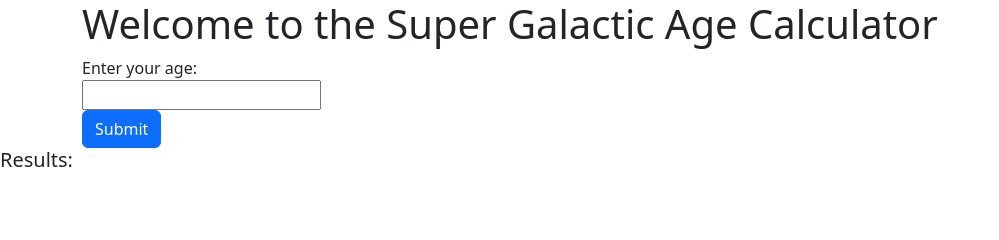
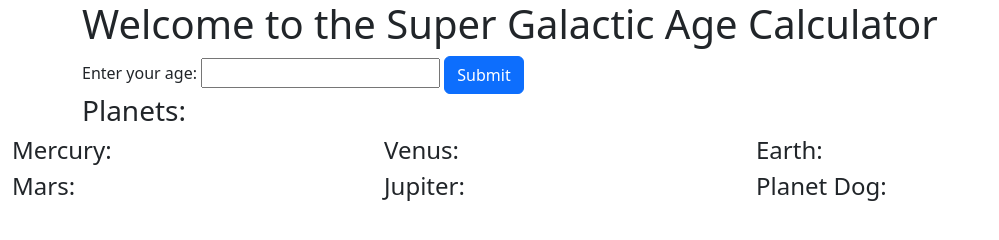
Before and after one commit to jfpalchak/galactic-age-calculator, a website built with webpack: page src/index.html in a window 1280 px wide. Shown: the whole page, without its empty margins (0-999 px from the left). Built offline with nearby package versions, Linux system fonts and the light colour scheme.

Commit message:
Add div containers to display submission results.

```diff
--- a/src/index.html
+++ b/src/index.html
@@ -14,15 +14,47 @@
   <div id="form-div" class="form container">
     <form id="user-age-input">
       <label for="age">Enter your age:</label>
-      <br />
       <input type="number" name="user-age" id="user-age">
-      <br />
       <button class="btn btn-primary" type="submit">Submit</button>
     </form>
   </div>
 
-  <div>
-    <h5> Results: </h5>
+  <div class="container">
+    <h3> Planets: </h3>
+  </div>
+
+  <div class="row justify-content-around container">
+    <div class="col">
+      <h4> Mercury: </h4>
+      <div id="Mercury"></div>
+    </div>
+
+    <div class="col">
+      <h4> Venus: </h4>
+      <div id="Venus"></div>
+    </div>
+
+    <div class="col">
+      <h4> Earth: </h4>
+      <div id="Earth"></div>
+    </div>
+  </div>
+
+  <div class="row justify-content-around container">
+    <div class="col">
+      <h4> Mars: </h4>
+      <div id="Mars"></div>
+    </div>
+
+    <div class="col">
+      <h4> Jupiter: </h4>
+      <div id="Jupiter"></div>
+    </div>
+
+    <div class="col">
+      <h4> Planet Dog: </h4>
+      <div id="misc"></div>
+    </div>
   </div>
 
 </body>
```
